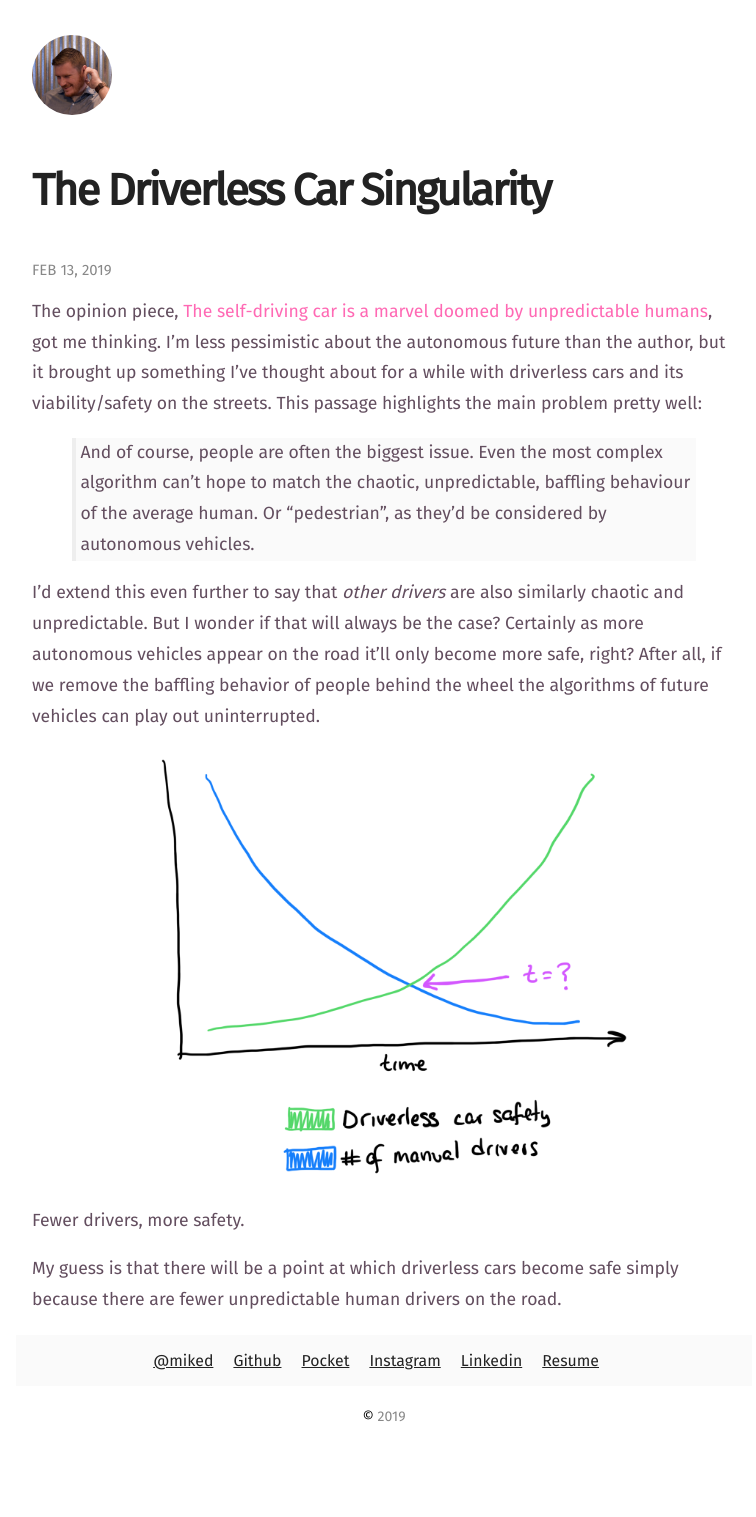
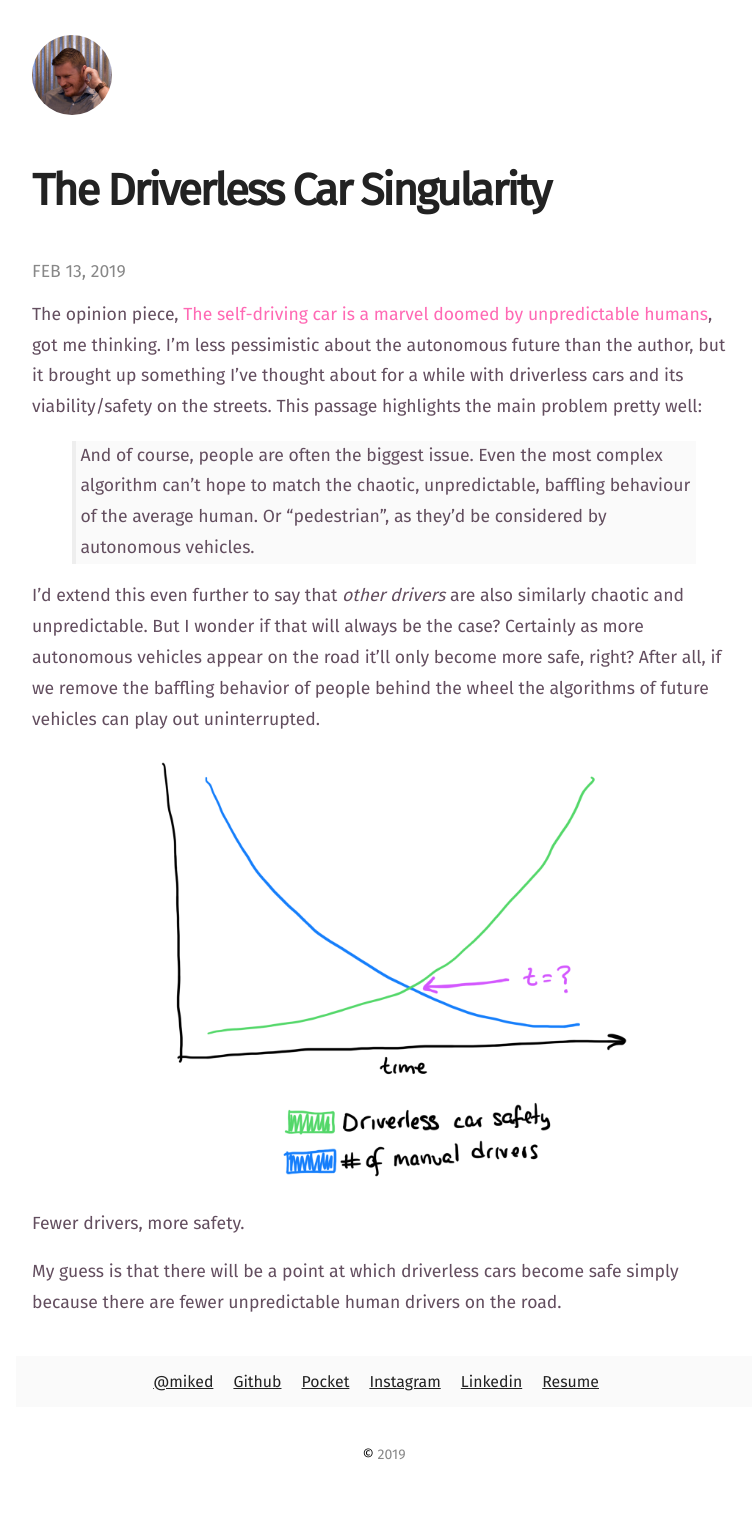
Before and after one commit to mike-douglas/mike-douglas.github.io, a Jekyll site: the page built from _posts/2019-02-13-the-driverless-car-singularity.md, in a window 1280 px wide. Shown: the whole page, without its empty margins (256-1012 px from the left). Built offline with Jekyll 4.4.1, drawn with Linux system fonts in a browser that asks for light colours; before the commit the page ends 1434 px from its top, so only the background shows below that.

Commit message:
Cleaning up text some more.

```diff
--- a/_layouts/home.html
+++ b/_layouts/home.html
@@ -10,18 +10,18 @@
   <h1><span class="pink">👋 Hi, I'm Mike.</span> I lead teams that build awesome things.</h1>
   <div>
     <p>I'm an Engineering Manager, previously at <a href="https://invisionapp.com">InVision</a>, <a href="https://npr.org">NPR</a>, and <a href="https://insuremytrip.com">InsureMyTrip</a>.</p>
-    <p>Outside of work I do lots of things. I'm a music nerd 🎧 and a dog dad 🐶. I'm working to perfect my espresso
+    <p>Outside of work I do lots of things. I'm a music nerd 🎧 and a dog dad 🐶. I try to perfect my espresso
       technique ☕️ and I make a mean aviation cocktail 🍸.</p>
     <p>Check out my <a href="https://managerreadme.com/readme/miked">Manager README</a>.</p>
   </div>
 </header>
 <section class="archive">
-  <h2>Posts</h2>
+  <h1>Posts</h1>
   <ul>
     {% for post in site.posts %}
     <li>
+      <time datetime="{{ post.date }}">{{ post.date | date: "%B %-d, %Y" }}</time>
       <h3 class="title"><a href="{{ post.url }}">{{ post.title }}</a></h3>
-      <time datetime="{{ post.date }}">{{ post.date | date: "%b %d" }}</time>
       {{ post.excerpt }}
     </li>
     {% endfor %}
--- a/assets/main.css
+++ b/assets/main.css
@@ -43,10 +43,6 @@
     font-size: 1.75em;
 }
 
-h3 {
-    font-size: 1.5em;
-}
-
 article .title a {
     text-decoration: none;
 }
@@ -56,7 +52,7 @@
 article,
 footer,
 section {
-  margin: 2em auto 0 auto;
+    margin: 2.0em auto 3.0em auto;
     max-width: 40em;
 }
 
@@ -105,7 +101,6 @@
 
 article time {
     text-transform: uppercase;
-  font-size: 0.85em;
     display: block;
 }
 
@@ -133,7 +128,16 @@
 
 .archive h3 {
     font-size: 1.25em;
-  margin: 1.5em 0 0 0;
+    margin: 0.25em 1.5em 0 0;
+}
+
+.archive h3 a {
+    color: #333;
+}
+
+.archive h3 a:hover {
+    color: hotpink;
+    text-decoration: none;
 }
 
 .archive ul {
@@ -151,7 +155,7 @@
 .archive time {
     display: block;
     text-transform: uppercase;
-  font-size: 0.75em;
+    font-size: 0.85em;
 }
 
 .archive .excerpt {
@@ -182,3 +186,9 @@
     left: 75px;
     top: 0;
 }
+
+@media only screen and (min-device-width : 320px) and (max-device-width : 480px) {
+    body {
+        font-size: 100%;
+    }
+}
```
Lines whose indentation alone changed are shown as unchanged.
